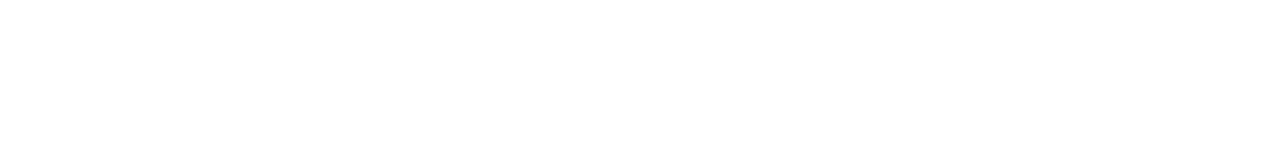
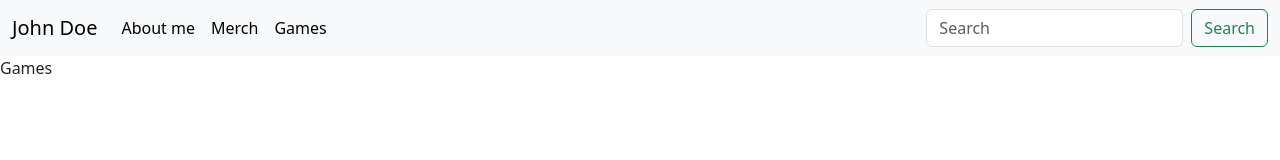
Before and after one commit to StewartChicken/Hackathon-9, a plain HTML site: page main/games.html in a window 1280 px wide. Drawn offline with nearby package versions, Linux system fonts and the light colour scheme; files that its build step writes are made by us from their sources.

Commit message:
set up basic website structure

```diff
--- a/main/games.html
+++ b/main/games.html
@@ -1,7 +1,45 @@
 <!DOCTYPE html>
 <head>
-    <link rel="stylesheet" href = "main/style.css">
+    <meta charset = "UTF-8">
+    <meta name="website" content="width=device-width, initial-scale=1.0">
+    <title>website</title>
+
+    <link href="https://cdn.jsdelivr.net/npm/bootstrap@5.3.0-alpha1/dist/css/bootstrap.min.css" rel="stylesheet"
+    integrity="sha384-GLhlTQ8iRABdZLl6O3oVMWSktQOp6b7In1Zl3/Jr59b6EGGoI1aFkw7cmDA6j6gD" crossorigin="anonymous">
+
 </head>
 <body>
 
+    <nav class="navbar navbar-expand-lg bg-body-tertiary">
+        <div class="container-fluid">
+          <a class="navbar-brand" href="#">John Doe</a>
+          <button class="navbar-toggler" type="button" data-bs-toggle="collapse" data-bs-target="#navbarSupportedContent" aria-controls="navbarSupportedContent" aria-expanded="false" aria-label="Toggle navigation">
+            <span class="navbar-toggler-icon"></span>
+          </button>
+          <div class="collapse navbar-collapse" id="navbarSupportedContent">
+            <ul class="navbar-nav me-auto mb-2 mb-lg-0">
+              <li class="nav-item">
+                <a class="nav-link active" aria-current="page" href="index.html">About me</a>
+              </li>
+              <li class="nav-item">
+                <a class="nav-link active" aria-current="page" href="merch.html">Merch</a>
+              </li>
+              <li class="nav-item">
+                <a class="nav-link active" aria-current="page" href="games.html">Games</a>
+              </li>
+            </ul>
+            <form class="d-flex" role="search">
+              <input class="form-control me-2" type="search" placeholder="Search" aria-label="Search">
+              <button class="btn btn-outline-success" type="submit">Search</button>
+            </form>
+          </div>
+        </div>
+      </nav>
+
+    <p>
+        Games
+    </p>
+    <script src="https://cdn.jsdelivr.net/npm/bootstrap@5.3.0-alpha1/dist/js/bootstrap.bundle.min.js"
+    integrity="sha384-w76AqPfDkMBDXo30jS1Sgez6pr3x5MlQ1ZAGC+nuZB+EYdgRZgiwxhTBTkF7CXvN" crossorigin="anonymous"></script>
+
 </body>
--- a/main/style.css
+++ b/main/style.css
@@ -0,0 +1,4 @@
+body {
+    background: lightgray;
+    justify-content: center;
+}
```
Also changed, not shown: main/index.html (+35 -1 lines), main/merch.html (+39 -1 lines).
